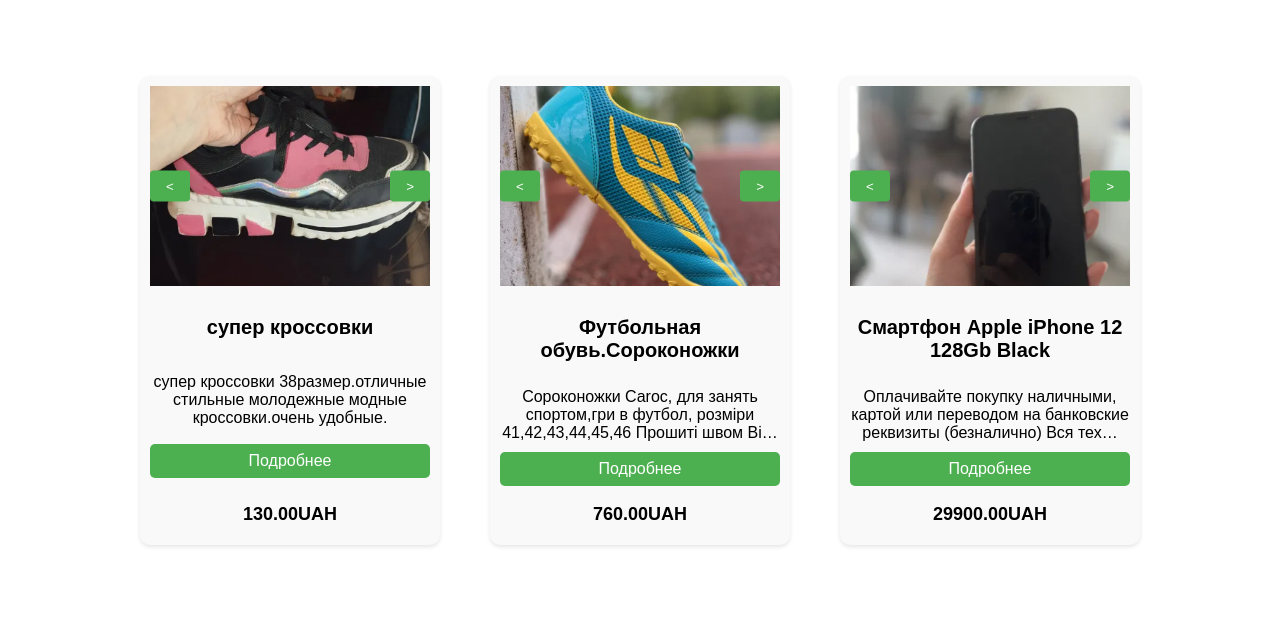
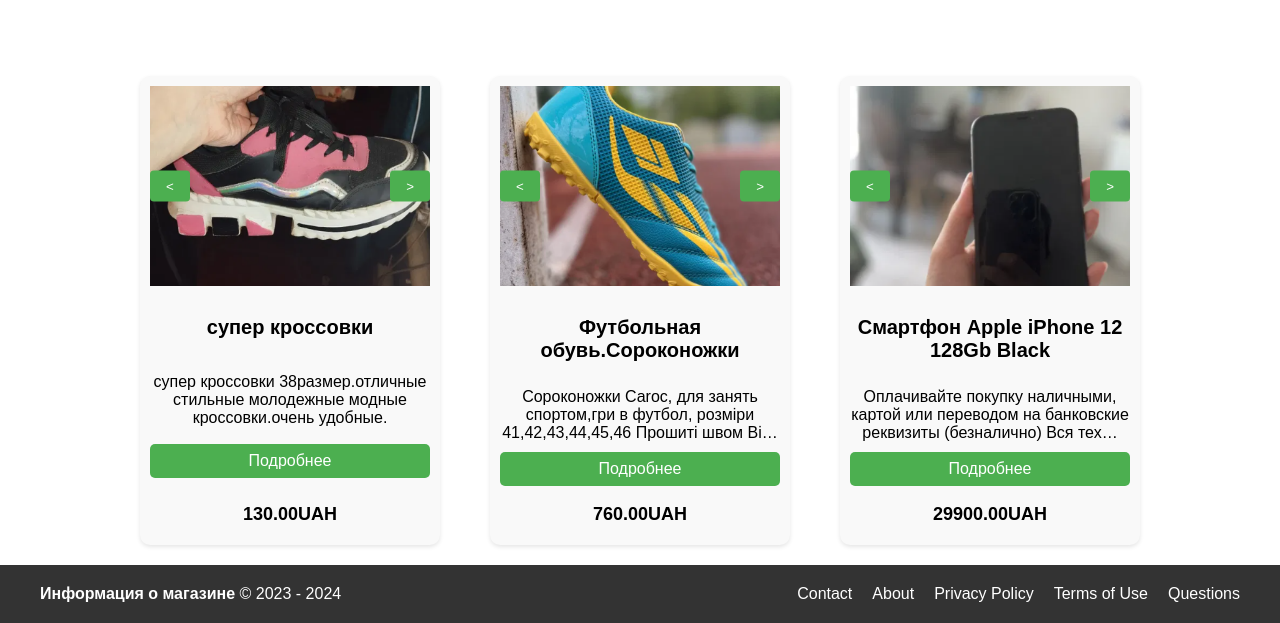
Before and after one commit to JustGithubProject/DjangoBuShop, a Django app: page / in a window 1280 px wide. Shown: the part 652-1275 px from the top of the page. Before the commit the page ends 1199 px from the top, so only its background shows below. Run offline with Django 4.2, Linux system fonts and the light colour scheme; data comes from the database, SQL or seed files in the repository; both versions use the stored data as it was after the commit.

Commit message:
some changes

```diff
--- a/bboard/urls.py
+++ b/bboard/urls.py
@@ -15,4 +15,5 @@ urlpatterns = [
     path("create_order/<int:product_id>/", views.create_order, name="create_order"),
     path("orders_of_user/", views.orders_of_user, name="orders_of_user"),
     path('zoomed_images/<int:pk>/', views.zoomed_images, name='zoomed_images'),
+    path('delete_chat/<int:chat_id>/', views.delete_chat, name='delete_chat'),
 ]
--- a/bboard/views.py
+++ b/bboard/views.py
@@ -143,9 +143,11 @@ def seller_messages(request, slug):
 #  user_buy --> чаты, где пользователь что-то покупает#
 #######################################################
 
+
 def user_buy(request):
     chats = Chat.objects.filter(sender=request.user).select_related('receiver')
-    return render(request, "products/buy.html", {"chats": chats})
+    temp = "buy"
+    return render(request, "products/buy.html", {"chats": chats, "temp": temp})
 
 
 #######################################################
@@ -153,7 +155,8 @@ def user_buy(request):
 #######################################################
 def user_sell(request):
     chats = Chat.objects.filter(receiver=request.user).select_related('sender')
-    return render(request, "products/sell.html", {"chats": chats})
+    temp = "sell"
+    return render(request, "products/sell.html", {"chats": chats, "temp": temp})
 
 
 @login_required
@@ -214,3 +217,13 @@ def orders_of_user(request):
 def zoomed_images(request, pk):
     product = get_object_or_404(Product, pk=pk)
     return render(request, 'products/zoomed_images.html', {'product': product})
+
+
+def delete_chat(request, chat_id):
+    chat = get_object_or_404(Chat, id=chat_id)
+
+    if chat.receiver == request.user or chat.sender == request.user:
+        chat.delete()
+        return redirect("user_sell")
+    else:
+        return HttpResponse("У вас нет прав на удаление этого чата.")
--- a/static/index.css
+++ b/static/index.css
@@ -20,3 +20,79 @@
     box-sizing: border-box; /* Учитываем padding и border в ширине элемента */
     padding: 10px; /* Добавим небольшой padding для разделения элементов */
 }
+
+.footer {
+    text-align: center; /* Центрируем содержимое внутри футера */
+    margin-top: 30px; /* Добавим небольшой отступ сверху для красоты */
+}
+
+.footer-content {
+    display: flex;
+    justify-content: center; /* Центрируем содержимое внутри footer-content */
+    align-items: center; /* Выравниваем элементы по вертикали */
+    padding: 10px;
+}
+
+.social-media {
+    display: flex;
+    justify-content: center;
+    align-items: center;
+    margin-top: 10px;
+}
+
+.social-media a {
+    display: inline-block;
+    margin: 0 10px;
+}
+
+.social-media img {
+    width: 30px;
+    height: 30px;
+}
+
+
+#footerc {
+  background-color: #333;
+  color: #fff;
+  padding: 20px 0;
+}
+
+#footer {
+  max-width: 1200px;
+  margin: 0 auto;
+  display: flex;
+  flex-wrap: wrap;
+  justify-content: space-between;
+  align-items: center;
+}
+
+#copy {
+  flex: 1;
+  margin: 0;
+}
+
+#copy a {
+  color: #fff;
+  text-decoration: none;
+  font-weight: bold;
+}
+
+ul {
+  list-style: none;
+  padding: 0;
+  margin: 0;
+  display: flex;
+}
+
+ul li {
+  margin-left: 20px;
+}
+
+ul li a {
+  color: #fff;
+  text-decoration: none;
+}
+
+ul li a:hover {
+  text-decoration: underline;
+}
--- a/templates/base.html
+++ b/templates/base.html
@@ -44,5 +44,8 @@
     {% block content %}
     {% endblock %}
 </div>
+
+
+
 </body>
 </html>
--- a/templates/products/index.html
+++ b/templates/products/index.html
@@ -103,6 +103,20 @@
 
 {% endif %}
 
+<div id="footerc">
+    <div id="footer">
+        <p id="copy"><a href="/">Информация о магазине</a> © 2023 - 2024</p>
+        <ul>
+            <li><a href="mailto:sciposts-translations@mail.ru">Contact</a></li>
+            <li><a href="../about.html">About</a></li>
+            <li><a href="../privacy.html">Privacy Policy</a></li>
+            <li><a href="../terms-of-use.html">Terms of Use</a></li>
+            <li><a href="https://questions.icon-library.com/">Questions</a>    </li>
+        </ul>
+    </div>
+</div>
+
+
 <script>
     const slideshows = document.querySelectorAll('.slideshow');
     slideshows.forEach(slideshow => {
```
Also changed, not shown: static/buy_styles.css (+11 -0 lines), static/create_product.css (+6 -11 lines), static/product_detail_styles.css (+48 -0 lines), templates/products/buy.html (+10 -5 lines), templates/products/product_detail.html (+7 -0 lines), templates/products/sell.html (+7 -3 lines), db.sqlite3, static/icons/instagram.png (added), static/icons/youtube.jfif (added).
